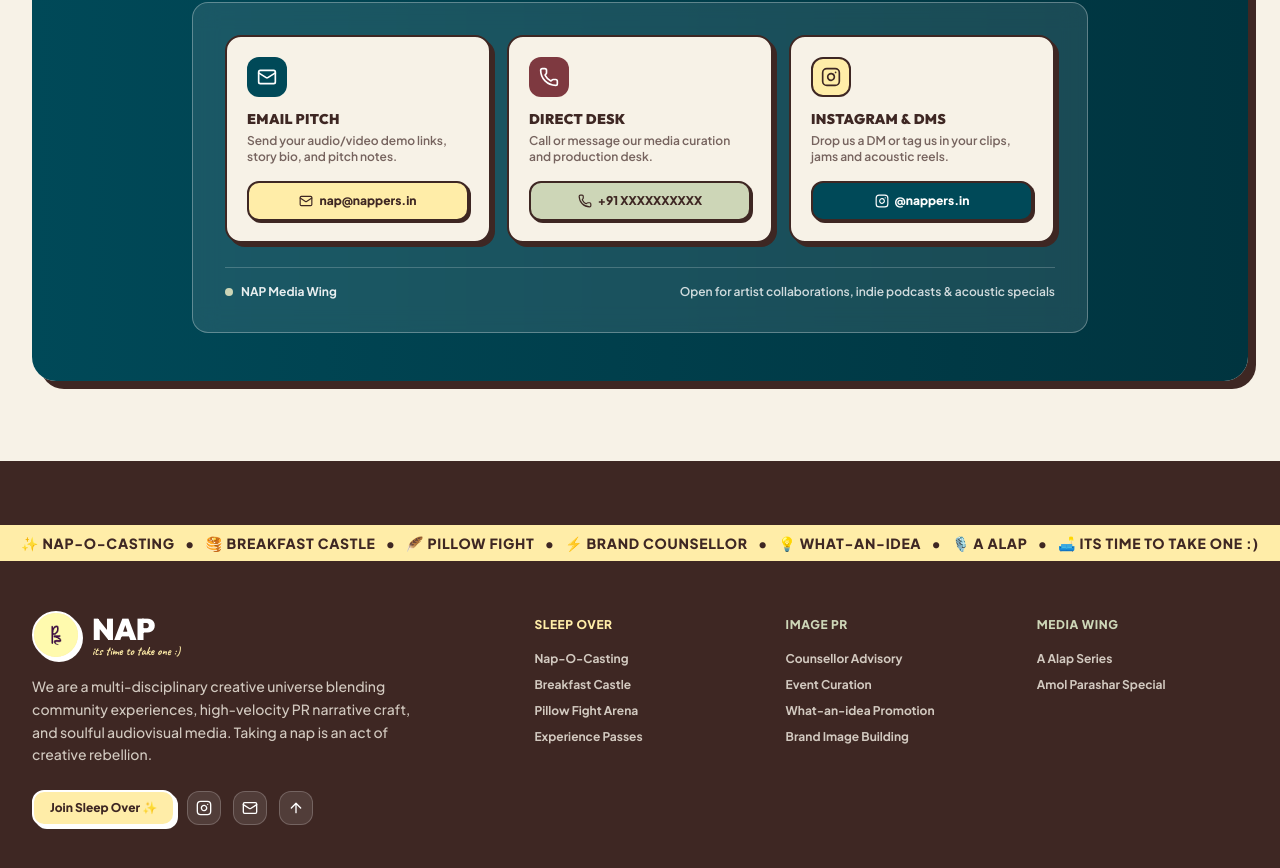
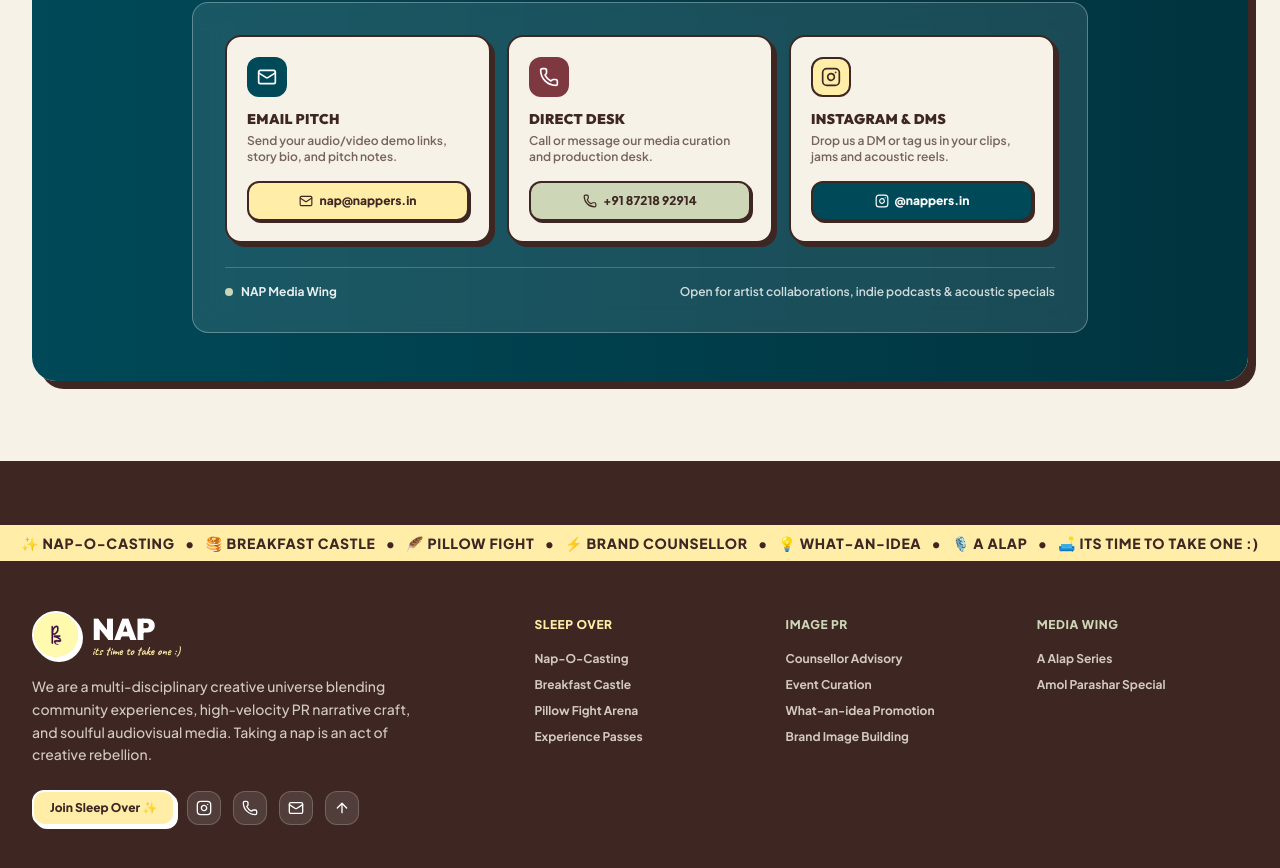
Before and after one commit to chintuniek-source/NAP, a React (Vite) app: page /media in a window 1280 px wide. Shown: the part 1590-2458 px from the top of the page. Built offline with nearby package versions, Linux system fonts and the light colour scheme.

Commit message:
Add contact number +91 87218 92914 to Media Wing and Footer

```diff
--- a/src/components/Footer.jsx
+++ b/src/components/Footer.jsx
@@ -1,6 +1,6 @@
 import React from 'react';
 import { Link } from 'react-router-dom';
-import { ArrowUp, Instagram, Mail } from 'lucide-react';
+import { ArrowUp, Instagram, Mail, Phone } from 'lucide-react';
 
 export default function Footer({ onOpenJoin }) {
   const scrollToTop = () => {
@@ -63,6 +63,13 @@ export default function Footer({ onOpenJoin }) {
                 title="Follow us on Instagram @nappers.in"
               >
                 <Instagram className="w-4 h-4" />
+              </a>
+              <a
+                href="tel:+918721892914"
+                className="p-2 rounded-xl bg-white/10 hover:bg-white/20 border border-white/20 text-white transition-colors"
+                title="Call +91 87218 92914"
+              >
+                <Phone className="w-4 h-4" />
               </a>
               <a
                 href="mailto:nap@nappers.in"
--- a/src/pages/MediaWingPage.jsx
+++ b/src/pages/MediaWingPage.jsx
@@ -226,11 +226,11 @@ export default function MediaWingPage({ onOpenJoin }) {
                     </p>
                   </div>
                   <a
-                    href="tel:+91XXXXXXXXXX"
+                    href="tel:+918721892914"
                     className="mt-4 inline-flex items-center justify-center gap-1.5 w-full py-2.5 px-3 rounded-xl bg-[#CDD6B7] hover:bg-[#bcc6a3] text-[#3E2723] border-2 border-[#3E2723] font-black text-xs shadow-[2px_2px_0px_#3E2723] transition-all hover:translate-x-0.5 hover:translate-y-0.5"
                   >
                     <Phone className="w-3.5 h-3.5" />
-                    +91 XXXXXXXXXX
+                    +91 87218 92914
                   </a>
                 </div>
 
```
